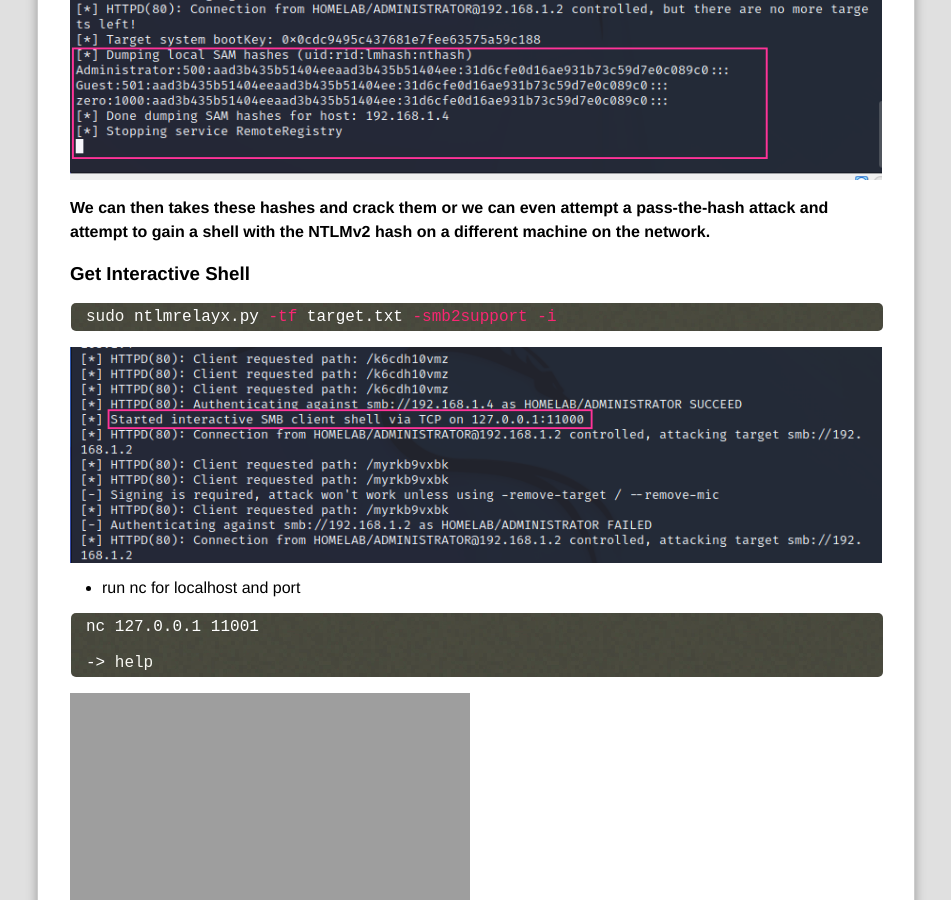
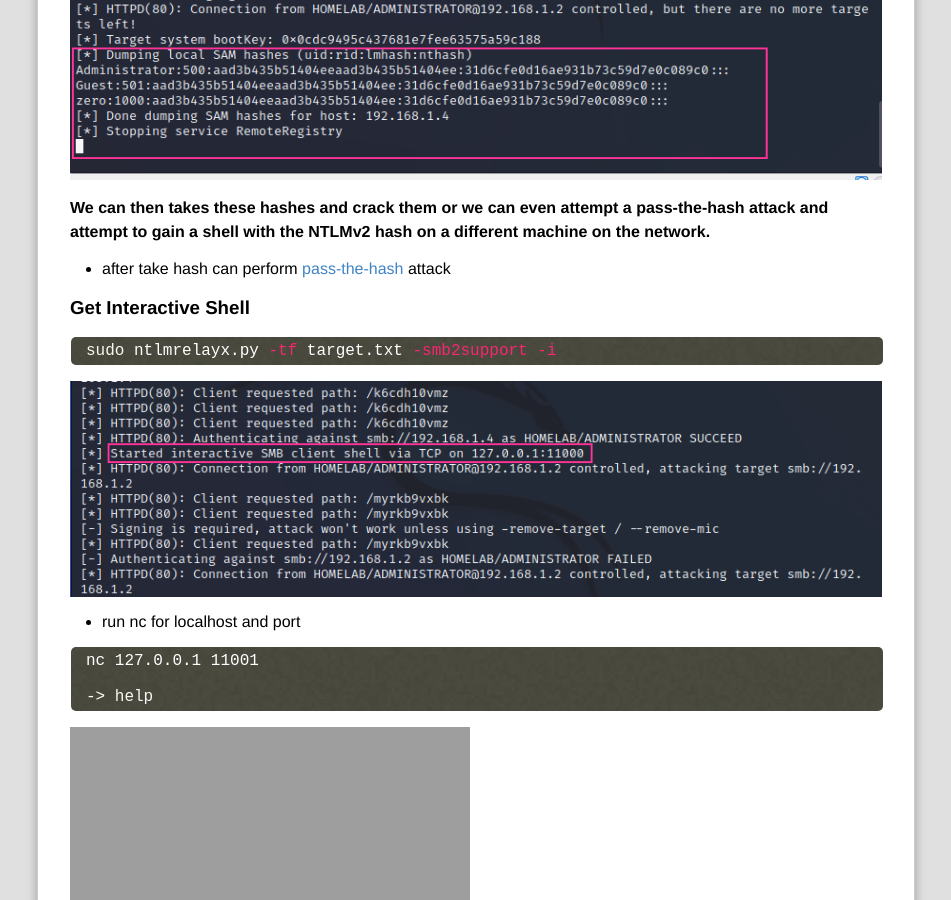
Before and after one commit to SecZone1/seczone1.github.io, a Jekyll site: the page built from _Active_Directory/2022-07-14-SMB-Relay-Attack.md, in a window 1280 px wide and 900 px high, scrolled down 4073 px. Shown: the whole window, without its empty margins (18-969 px from the left). Built offline with Jekyll 4.4.1, drawn with Linux system fonts in a browser that asks for light colours.

Commit message:
Update 2022-07-14-SMB-Relay-Attack.md

```diff
--- a/_Active_Directory/2022-07-14-SMB-Relay-Attack.md
+++ b/_Active_Directory/2022-07-14-SMB-Relay-Attack.md
@@ -68,6 +68,7 @@ Request a share that does not exist using an admin account. Notice how the scrip
 
 **We can then takes these hashes and crack them or we can even attempt a pass-the-hash attack and attempt to gain a shell with the NTLMv2 hash on a different machine on the network.**
 
+- after take hash can perform [pass-the-hash ](https://seczone1.github.io/Active_Directory/2022-07-10-Pass-the-Hash) attack
 
 ### Get Interactive Shell
 
```
